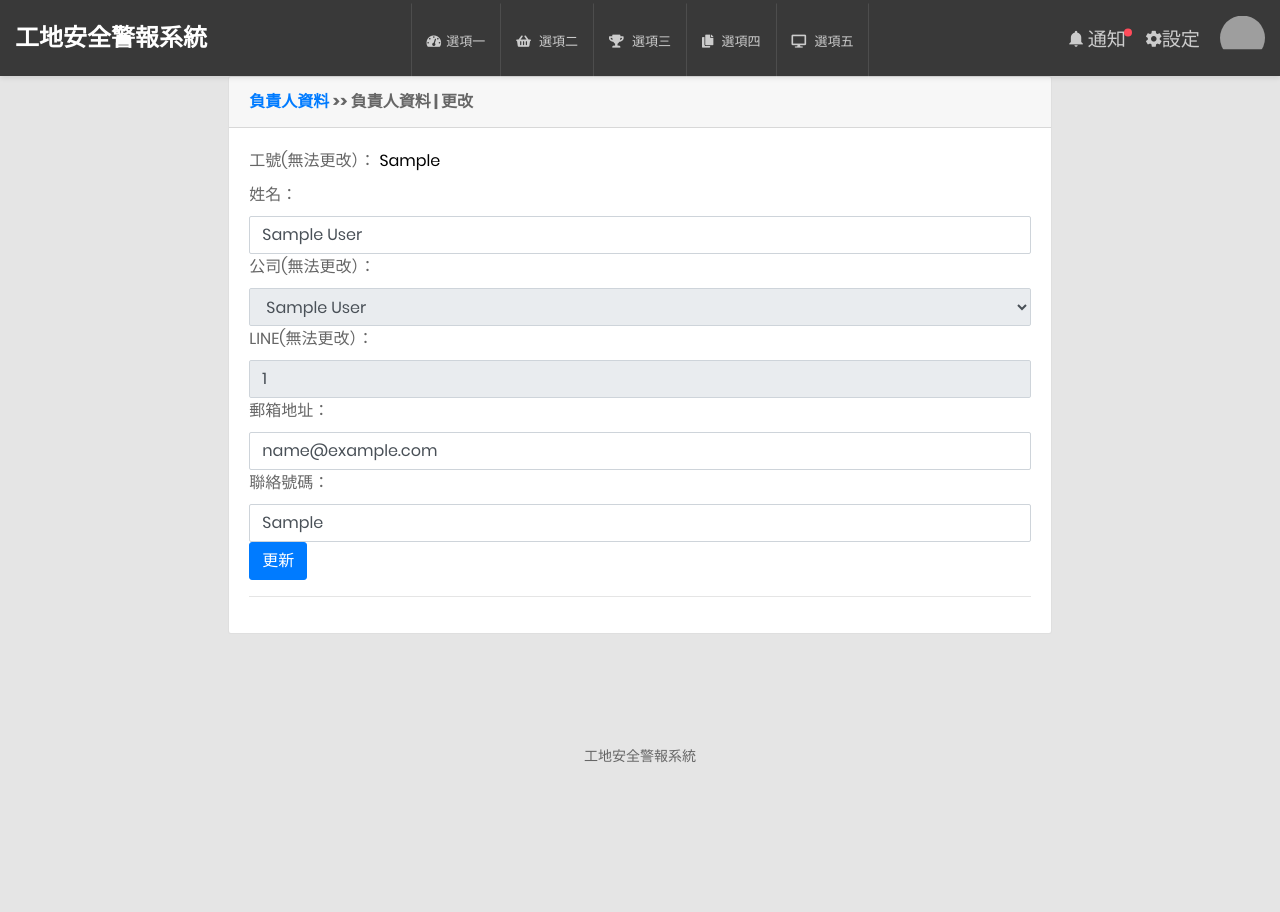
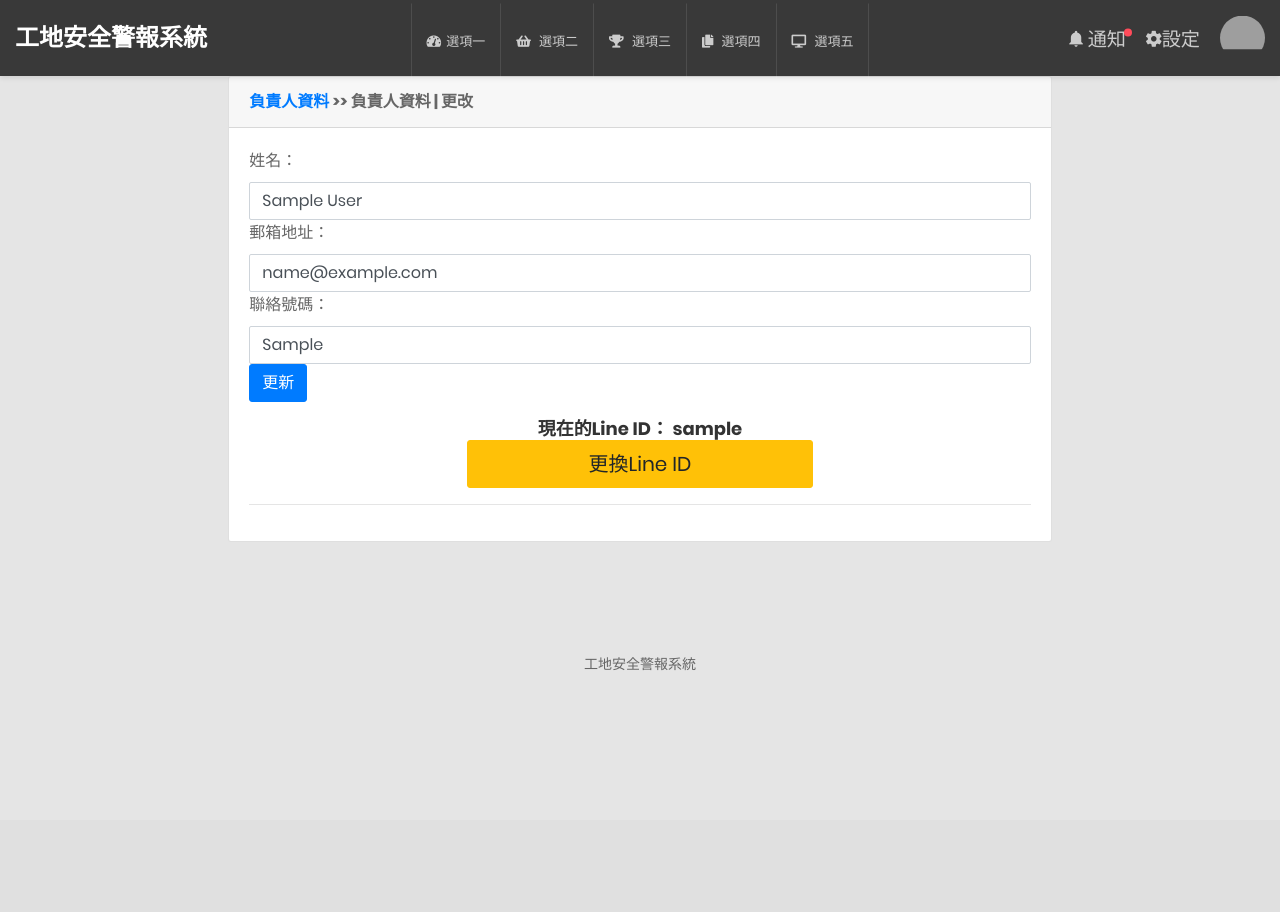
Before and after one commit to wiratamawidarto/tamtam, a Django app: page /user/profile/update in a window 1280 px wide. After the commit the page ends 670 px from the top, so only its background shows below. Run offline with Django 3.2, Linux system fonts and the light colour scheme; a user stored in the database is signed in; tables that the repository leaves empty hold one stand-in row (values such as "Sample post"); parts of the project's set-up code (start-up, migrations or seed data) failed here and were passed over; some libraries are stand-ins or nearby versions; grey boxes are pictures that could not be loaded.

Commit message:
fix bugg, Upgradeuser profile, change line login method

```diff
--- a/ai2021mis/settings.py
+++ b/ai2021mis/settings.py
@@ -155,9 +155,10 @@ DEFAULT_FROM_EMAIL = 'cscheng5282@smail.nchu.edu.tw'
 RECIPIENT_ADDRESS = 'wiratamawidarto@gmail.com'
 
 
-WEB_HOST = 'https://9106-211-20-119-193.ngrok.io'
+WEB_HOST = 'https://c4a7-140-120-80-135.ngrok.io'
 LINE_CHANNEL_ACCESS_TOKEN = 'sRRx49jYLQL+JbvGmq9s8CkvelMEJMexixUGnUJD77Nje9aW6Nf3jf4jGQ7zNrTM1tk0UBVsPc5Ezm4zrU7q8ZHoRI6kHkcxu4dADMmLjKcmQETiUVe1ov0G44yMTbzwVwrKd8JjI8lJjRJ4R5H2LgdB04t89/1O/w1cDnyilFU='
 LINE_CHANNEL_SECRET = 'dc642785c53e406cdcc72ec324aa6ca8'
+LINE_CHANNEL_ID = '@224zbfei'
 
 # Internationalization
 # https://docs.djangoproject.com/en/3.2/topics/i18n/
--- a/employee/admin.py
+++ b/employee/admin.py
@@ -4,7 +4,7 @@ from employee.models import Company
 
 
 class EmployeeAdmin(admin.ModelAdmin):
-    list_display = ('user', 'name', 'gongHao', 'company', 'lineid')
+    list_display = ('user', 'name', 'gongHao', 'company', 'line_username')
 
 class CompanyAdmin(admin.ModelAdmin):
     list_display = ('name','name2')
--- a/employee/forms.py
+++ b/employee/forms.py
@@ -4,25 +4,21 @@ from . import models
 class ProfileForm(forms.ModelForm):
 	class Meta:
 		model = models.employee
-		fields = ['gongHao', 'name','company', 'lineid', 'email', 'contact_num']
-		widgets ={
-		    'gonghao': forms.TextInput(attrs={'class':'form-control'}),
-            'name': forms.TextInput(attrs={'class':'form-control'}),
-            'company': forms.Select(attrs={'class':'form-control'}),
-            'lineid': forms.TextInput(attrs={'class':'form-control'}),
-            'email': forms.TextInput(attrs={'class':'form-control'}),
-            'contact_num': forms.TextInput(attrs={'class':'form-control'}),
-            }
+		fields = ['name', 'email', 'contact_num']
+		widgets = {
+			'name': forms.TextInput(attrs={'class':'form-control'}),
+			'email': forms.TextInput(attrs={'class':'form-control'}),
+			'contact_num': forms.TextInput(attrs={'class':'form-control'}),
+			}
+
+	def __init__(self, *args, **kwargs):
+		super(ProfileForm, self).__init__(*args, **kwargs)
+		self.fields['name'].label = '姓名'
+		self.fields['email'].label = '郵箱地址'
+		self.fields['contact_num'].label = '聯絡號碼'
 
 
-	def __init__(self, *args, **kwargs):
-	    super(ProfileForm, self).__init__(*args, **kwargs)
-	    self.fields['gongHao'].widget.attrs['readonly'] = True
-	    self.fields['company'].widget.attrs['readonly'] = True
-	    self.fields['lineid'].widget.attrs['readonly'] = True
-	    self.fields['gongHao'].label = '工號(無法更改）'
-	    self.fields['name'].label = '姓名'
-	    self.fields['company'].label = '公司(無法更改）'
-	    self.fields['lineid'].label = 'LINE(無法更改）'
-	    self.fields['email'].label = '郵箱地址'
-	    self.fields['contact_num'].label = '聯絡號碼'
+# class ProfileForm(forms.Form):
+# 	name = forms.CharField(label='姓名', required=True)
+# 	email = forms.CharField(label='郵箱地址', required=True)
+# 	contact_num = forms.CharField(label='聯絡號碼', required=True)
--- a/employee/models.py
+++ b/employee/models.py
@@ -2,6 +2,14 @@ from django.db import models
 from django.dispatch import receiver
 from django.contrib.auth.models import User
 from django.db.models.signals import post_save
+#######################################################
+import random
+import string
+
+def generate_password():
+    source = string.ascii_letters + string.digits
+    result_str = ''.join((random.choice(source) for i in range(10)))
+    return result_str
 
 
 class Company(models.Model):
@@ -22,7 +30,8 @@ class employee(models.Model):
     name = models.CharField(max_length=50, null=True, blank=True)
     company = models.ForeignKey(Company, on_delete=models.CASCADE)
     email = models.CharField(max_length=100, null=True, blank=True)
-    lineid = models.CharField(max_length=50, null=False, blank=True, default='no')
+    lineid = models.CharField(max_length=150, null=False, blank=True, default='no')
+    line_username = models.CharField(max_length=150, null=False, blank=True, default='no')
     contact_num = models.CharField(max_length=100, null=True, blank=True)
     password = models.CharField(max_length=50, null=False, blank=True)
 
@@ -36,4 +45,4 @@ class employee(models.Model):
 @receiver(post_save, sender=User)
 def create_profile(sender, instance, created, **kwargs):
     if created:
-	    employee.objects.create(user=instance)
+        employee.objects.create(user=instance, password=generate_password())
--- a/employee/urls.py
+++ b/employee/urls.py
@@ -1,7 +1,9 @@
 from django.urls import path
-from .views import profile, update_profile
+from .views import profile, update_profile, update_line_id, user_login_line
 
 urlpatterns = [
     path('profile/', profile, name='my_profile'),
     path('profile/update', update_profile, name='my_profile_update'),
+    path('profile/update/update_line_id/', update_line_id,  name='my_line_id_update'),
+    path('profile/UserLoginLine/', user_login_line, name='user_login_line'),
 ]
--- a/employee/views.py
+++ b/employee/views.py
@@ -1,9 +1,10 @@
-from django.shortcuts import render
+from django.shortcuts import render, redirect, HttpResponseRedirect
 from .forms import ProfileForm
-from .models import employee
+from .models import employee, generate_password
 from django.contrib.auth.decorators import login_required
 from django.contrib import messages
-
+from django.conf import settings
+##############################################
 # Create your views here.
 
 
@@ -18,6 +19,7 @@ def profile(request):
 
 @login_required
 def update_profile(request):
+    line_channel_id = settings.LINE_CHANNEL_ID
     user = request.user
     username = user.username
     user_profile = employee.objects.get(user=user)
@@ -32,4 +34,34 @@ def update_profile(request):
     else:
         profile_form = ProfileForm(instance=user_profile)
 
+    if user_profile.lineid == employee._meta.get_field(field_name='lineid').get_default():
+        new_password = user_profile.password
+
     return render(request, 'profile/update_profile.html', locals())
+
+
+
+@login_required
+def update_line_id(request):
+    new_password = generate_password()
+    user = request.user
+    username = user.username
+    user_profile = employee.objects.get(user=user)
+
+    user_profile.password = new_password
+    user_profile.lineid = employee._meta.get_field(field_name='lineid').get_default()
+    user_profile.line_username = employee._meta.get_field(field_name='line_username').get_default()
+    user_profile.save()
+    messages.success(request, 'Line ID更新成功')
+
+    return redirect('my_profile_update')
+
+
+@login_required(login_url="login")
+def user_login_line(request):
+    line_channel_id = settings.LINE_CHANNEL_ID
+    user = request.user
+    username = user.username
+    user_profile = employee.objects.get(user=user)
+
+    return redirect(f'https://line.me/R/oaMessage/{line_channel_id}/@{user_profile.gongHao}@{user_profile.password}')
--- a/mylinebot/tasks.py
+++ b/mylinebot/tasks.py
@@ -24,4 +24,4 @@ def create_image_task(message):
         alert_id = message_info['alert_id']
         image_url = message_info['image_url']
 
-        mylinebot.alert.send_alert_picture(line_id, alert_id, image_url)
+        mylinebot.alert.send_alert_picture(line_id, alert_id, image_url, notification_id)
--- a/templates/profile/update_profile.html
+++ b/templates/profile/update_profile.html
@@ -26,6 +26,38 @@
                             <button class="btn btn-primary" type="submit" name="action">更新</button>
                         </form>
                     </div>
+                    <div class="form-group">
+                        {% if new_password %}
+                        <form action="">
+                            {% csrf_token %}
+                                <div class="row text-center">
+                                    <div class='col'>
+                                        <h5>掃描QR code更換Line ID</h5>
+                                        <img src="http://chart.apis.google.com/chart?cht=qr&choe=UTF-8&chs=200x200&chl=https://line.me/R/oaMessage/{{line_channel_id}}/@{{ user_profile.gongHao }}@{{ new_password }}">
+                                        <h4>或</h4>
+                                        <br>
+                                    </div>
+                                </div>
+                                <div class="row">
+                                    <div class='col-md-6 offset-md-3'>
+                                        <a href= "https://line.me/R/oaMessage/{{line_channel_id}}/@{{ user_profile.gongHao }}@{{ new_password }}" class='btn btn-warning btn-lg btn-block'>點這裡更換Line ID</a>
+                                    </div>
+                                </div>
+                        </form>
+                        {% else %}
+                            <div class="container">
+                                <div class="row text-center">
+                                    <div class="col">
+                                        <h4>現在的Line ID： {{ user_profile.line_username }}</h4>
+                                        <div class='col-md-6 offset-md-3'>
+                                            <a href="{% url 'my_line_id_update' %}" class="btn btn-warning btn-lg btn-block" role="button" aria-pressed="true">更換Line ID</a>
+                                        </div>
+                                    </div>
+                                </div>
+                            </div>
+
+                        {% endif %}
+                    </div>
 
                 </div>
             </div>
--- a/templates/profile/user_info.html
+++ b/templates/profile/user_info.html
@@ -19,11 +19,11 @@
                     <br>
                     <h5><span>Email： </span><a href="mailto:{{ user_profile.email }}">{{ user_profile.email }}</a></h5>
                     <br>
-                    <p>LineID : {{ user_profile.lineid }}</p>
+                    <p>LineID : {{ user_profile.line_username }}</p>
                     <br>
                 </div>
                 <div class='col-md-6 offset-md-3'>
-                    <a href= {% url 'my_profile_update' %} class='btn btn-warning btn-lg btn-block'>更改負責人資料</a>
+                    <a href= "{% url 'my_profile_update' %}" class='btn btn-warning btn-lg btn-block'>更改負責人資料</a>
                 </div>
             </div>
             <hr>
--- a/website/views.py
+++ b/website/views.py
@@ -148,7 +148,10 @@ def ShowAlertMsgById(request, id='none'):
         #yolo_file.yolo_id.title get parent element from child
         if Yolo_Files.objects.filter(pk=obj_yolo.pk).exists():
             obj_yolofiles = Yolo_Files.objects.get(pk=obj_yolo.pk)
-            url = website_host + str(obj_yolofiles.image.url)
+            if obj_yolofiles.image != "":
+                url = website_host + str(obj_yolofiles.image.url)
+            else:
+                url = ''
         else:
             obj_yolofiles = ''
             url = ''
```
Also changed, not shown: db_api/models.py (+4 -4 lines), mylinebot/alert.py (+11 -4 lines), mylinebot/views.py (+73 -5 lines), employee/migrations/0007_auto_20211126_1441.py (added), media/Uploaded Files/123.jpg (added), media/Uploaded Files/test11.jpg (added), media/Uploaded Files/test22.jpg (added), media/Uploaded Files/testtest.jpg (added).
